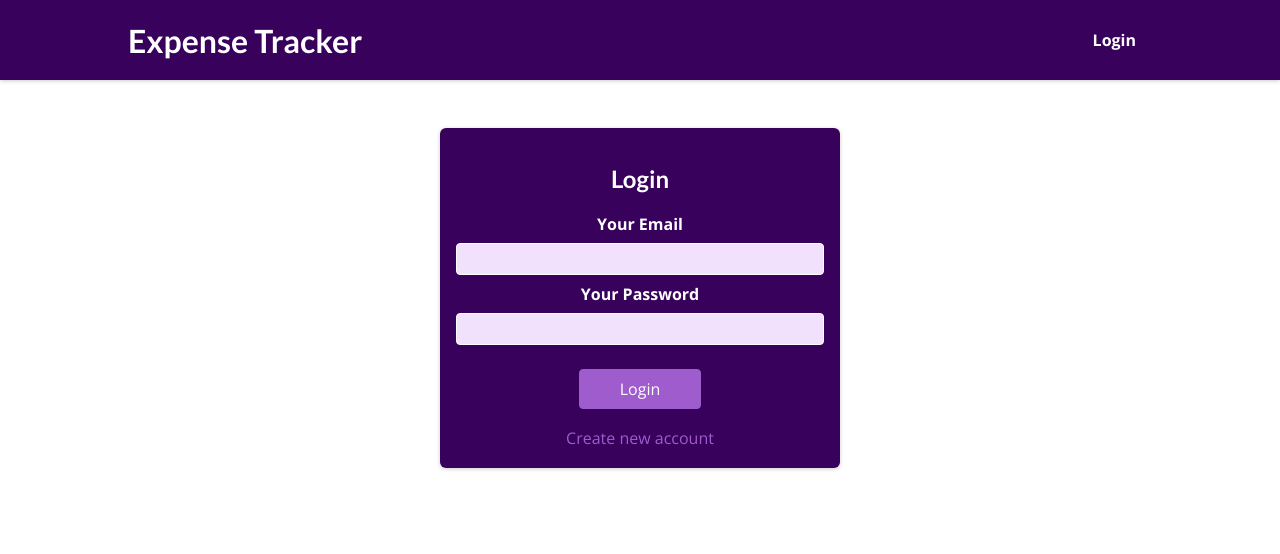
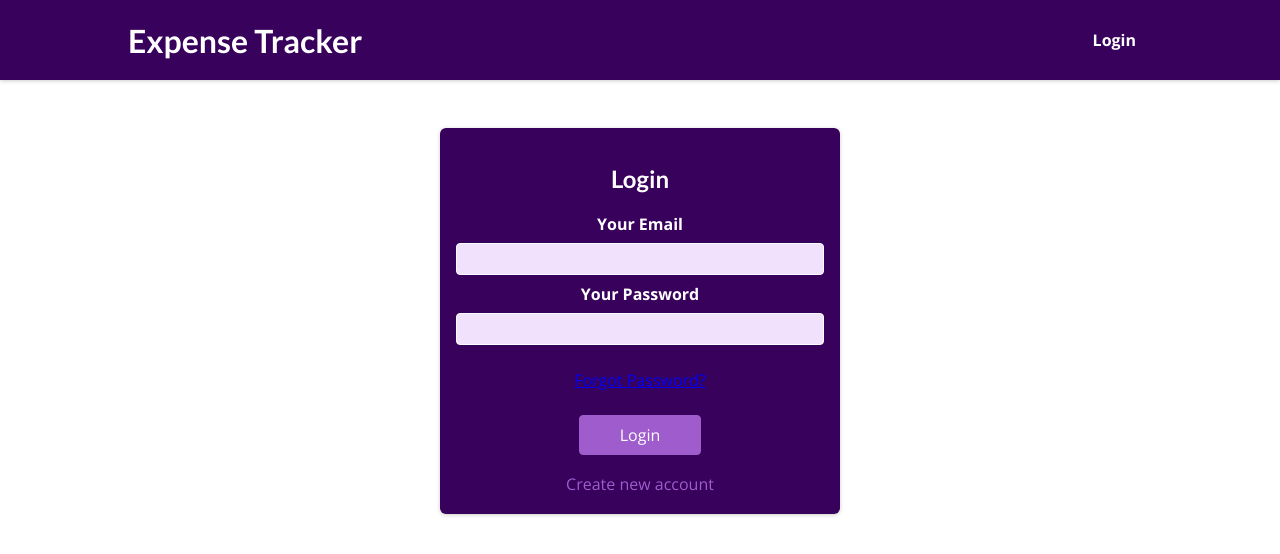
Before and after one commit to Sanjay-3797/Expense-Tracker, a React (Create React App) app: page / in a window 1280 px wide. Shown: the top 554 px of the page. Built offline with nearby package versions, Linux system fonts and the light colour scheme.

Commit message:
Forgot Password Workflow

```diff
--- a/src/components/AuthForm.js
+++ b/src/components/AuthForm.js
@@ -15,6 +15,30 @@ const AuthForm = () => {
 
   const switchAuthModeHandler = () => {
     setIsLogin((prevState) => !prevState);
+  };
+
+  const forgotPasswordHandler = async (event) => {
+    event.preventDefault();
+
+    const enteredEmail = emailInputRef.current.value;
+
+    try {
+      const response = await fetch(
+        "https://identitytoolkit.googleapis.com/v1/accounts:sendOobCode?key=AIzaSyBvar-s74g5hqBR2193rvUrs76CPBPnbDc",
+        {
+          method: "POST",
+          body: JSON.stringify({
+            requestType: "PASSWORD_RESET",
+            email: enteredEmail,
+          }),
+          headers: {
+            "Content-Type": "application/json",
+          },
+        }
+      );
+      const data = await response.json();
+      console.log(data);
+    } catch (error) {}
   };
 
   const submitHandler = (event) => {
@@ -84,6 +108,15 @@ const AuthForm = () => {
             ref={passwordInputRef}
           />
         </div>
+        <div className={classes.control}>
+          <a
+            className={classes.actions}
+            href="/"
+            onClick={forgotPasswordHandler}
+          >
+            Forgot Password?
+          </a>
+        </div>
         <div className={classes.actions}>
           {!isLoading && (
             <button>{isLogin ? "Login" : "Create Account"}</button>
--- a/src/components/AuthForm.module.css
+++ b/src/components/AuthForm.module.css
@@ -13,6 +13,7 @@
 .auth h1 {
     text-align: center;
     color: white;
+    text-decoration: none;
 }
 
 .control {
--- a/src/components/Home.js
+++ b/src/components/Home.js
@@ -7,7 +7,7 @@ const Home = () => {
     <section className={classes.home}>
       <h2>Welcome to Expense Tracker App!</h2>
       <h4>
-        Your Profile is Incomplete <Link to="/profile">Complete now</Link>
+        Your Profile is Incomplete <a href="/profile">Complete now</a>
       </h4>
     </section>
   );
--- a/src/components/Home.module.css
+++ b/src/components/Home.module.css
@@ -3,6 +3,6 @@
     text-align: center;
 }
 
-.home link {
+.home a {
     text-decoration: none;
 }
--- a/src/components/Profile.js
+++ b/src/components/Profile.js
@@ -56,12 +56,10 @@ const Profile = () => {
         }
       );
       const data = await response.json();
-      console.log(data);
     } catch (error) {
       console.log(error);
     }
   };
-  console.log(userData);
 
   const submitHandler = async (e) => {
     e.preventDefault();
@@ -86,7 +84,6 @@ const Profile = () => {
         }
       );
       const data = await response.json();
-      console.log(data);
     } catch (error) {
       console.log(error);
     }
```
